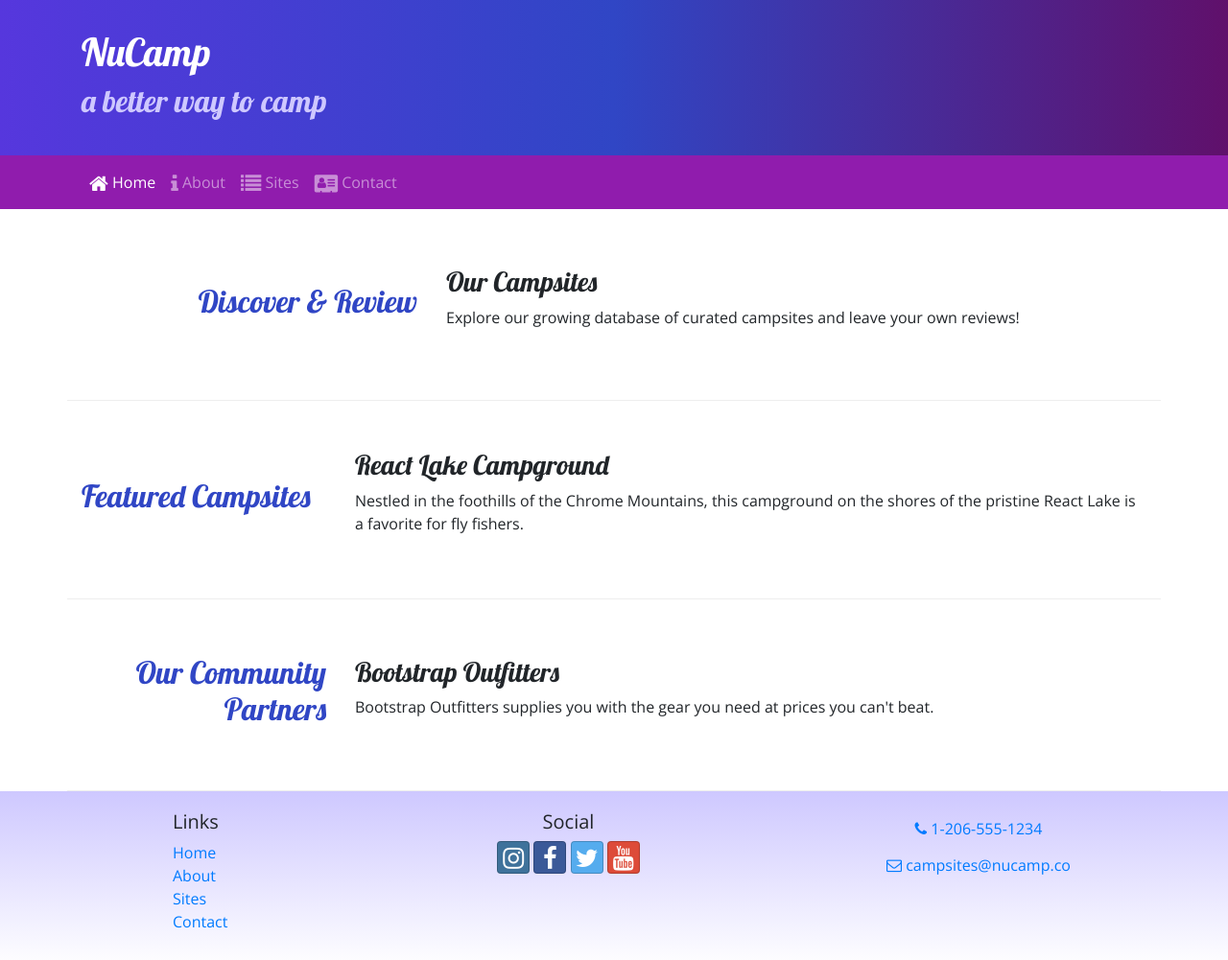
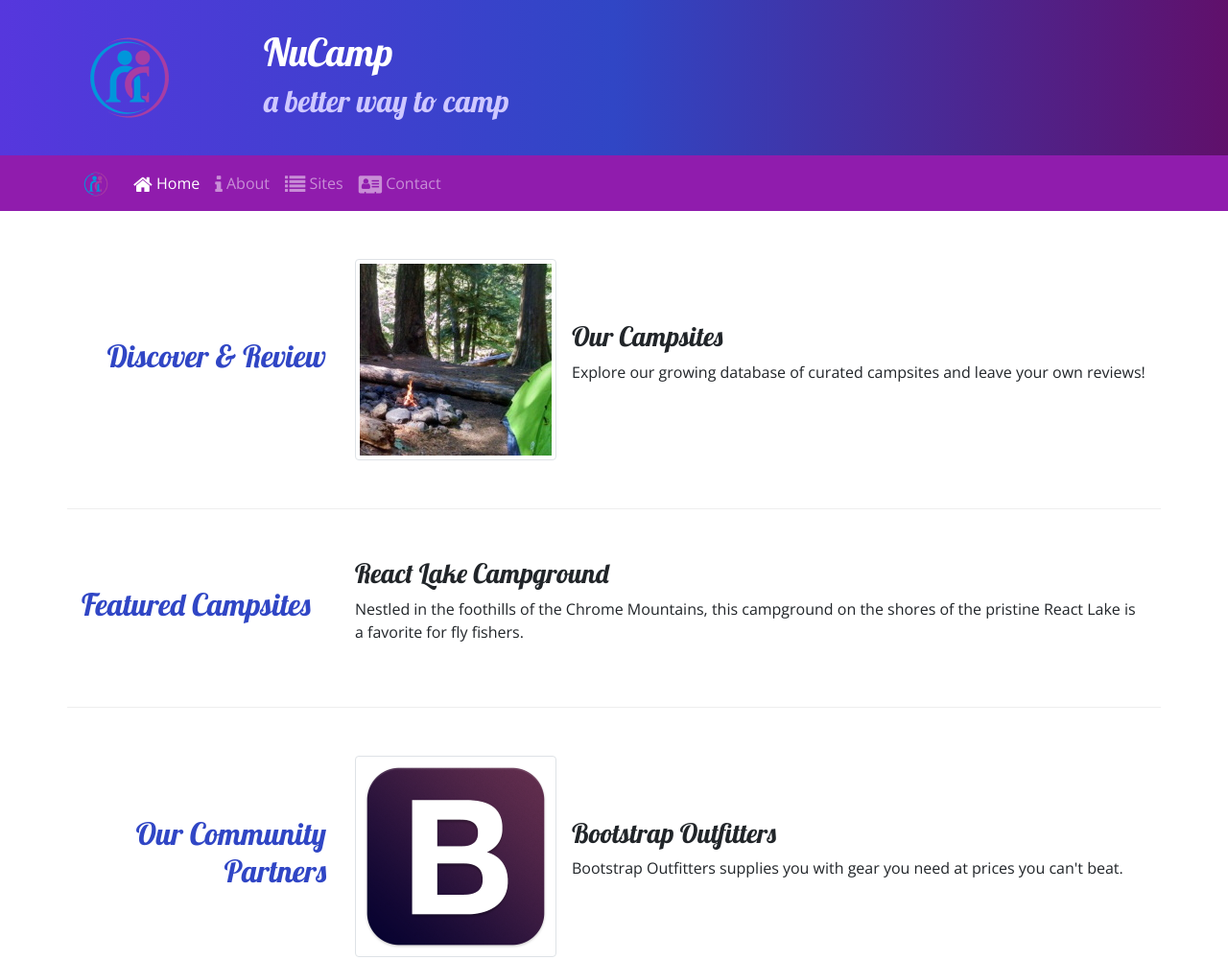
Before and after one commit to BrianBlits/Nucampsite, a website: page index.html in a window 1280 px wide. Shown: the top 1001 px of the page at 96% size. Drawn offline with nearby package versions, Linux system fonts and the light colour scheme.

Commit message:
Images and Media

```diff
--- a/index.html
+++ b/index.html
@@ -22,6 +22,9 @@
     <header class="jumbotron jumbotron-fluid">
         <div class="container">
             <div class="row">
+                <div class="col-4 col-sm-3 col-md-2 align-self-center">
+                    <img src="img/logo.png" class="omg-fluid" />
+                </div>
                 <div class="col">
                     <h1>NuCamp</h1>
                     <h2>a better way to camp</h2>
@@ -32,6 +35,8 @@
 
     <nav class="navbar navbar-expand-sm navbar-dark sticky-top">
         <div class="container">
+            <a class="navbar-brand" href="#"><img src="img/logo.png" height="30" width="30" /></a>
+            <button class="navbar-toggler" type="button" data-toggle="collapse" data-target="#nucampNavbar">
             <button class="navbar-toggler ml-auto" type="button" data-toggle="collapse" data-target="#nucampNavbar">
                 <span class="navbar-toggler-icon"></span>
             </button>
@@ -48,12 +53,17 @@
 
     <div class="container">
         <div class="row row-content align-items-center">
-            <div class="col-sm-4 order -sm last col -md-3">
+            <div class="col-sm-4 order -sm last col-md-3">
                 <h2 class="text-sm-right">Discover & Review</h2>
             </div>
             <div class="col">
-                <h3>Our Campsites</h3>
-                <p class="d-none d-sm-block">Explore our growing database of curated campsites and leave your own reviews!</p>
+                <div class="media">
+                    <img class="d-flex mr-3 img-thumbnail" src="img/breadcrumb-trail-thumb.jpg" alt="Breadcrumb Trail" />
+                    <div class="media-body align-self-center">
+                        <h3>Our Campsites</h3>
+                        <p class="d-none d-sm-block">Explore our growing database of curated campsites and leave your own reviews!</p>
+                    </div>
+                </div>
             </div>
         </div>
 
@@ -72,8 +82,13 @@
                 <h2 class="text-sm-right">Our Community Partners</h2>
             </div>
             <div class="col">
-                <h3>Bootstrap Outfitters</h3>
-        		<p class="d-none d-sm-block">Bootstrap Outfitters supplies you with the gear you need at prices you can't beat.</p>
+                <div class="media">
+                    <img class="d-flex mr-3 img-thumbnail" src="img/bootstrap-thumb.png" alt="Bootstrap Outfitters" />
+                    <div class="media-body align-self-center">
+                        <h3>Bootstrap Outfitters</h3>
+        				<p class="d-none d-sm-block">Bootstrap Outfitters supplies you with gear you need at prices you can't beat.</p>
+                    </div>
+                </div>
             </div>
         </div>
     </div>
```
Also changed, not shown: aboutus.html (+5 -0 lines), contactus.html (+5 -0 lines), img/bootstrap-thumb.png (added), img/breadcrumb-trail-thumb.jpg (added), img/breadcrumb-trail.jpg (added), img/chrome-river-thumb.jpg (added), img/chrome-river.jpg (added), img/logo.png (added), img/react-lake-thumb.jpg (added), img/react-lake.jpg (added), 1 other file.
